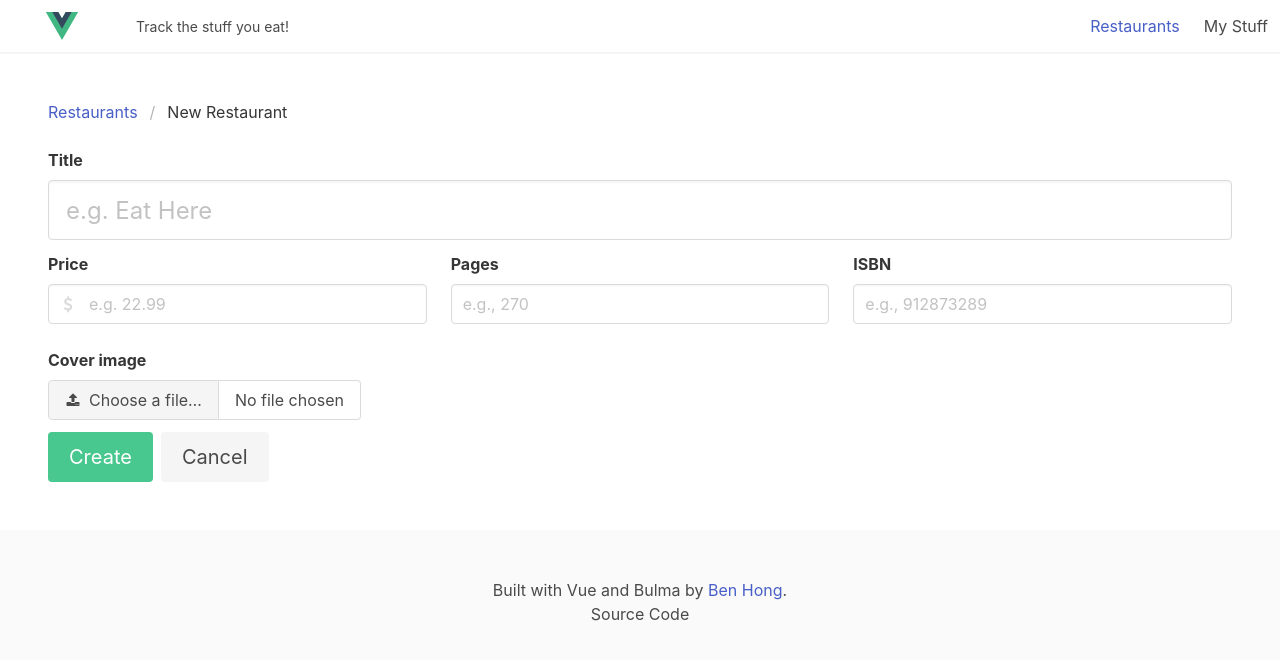
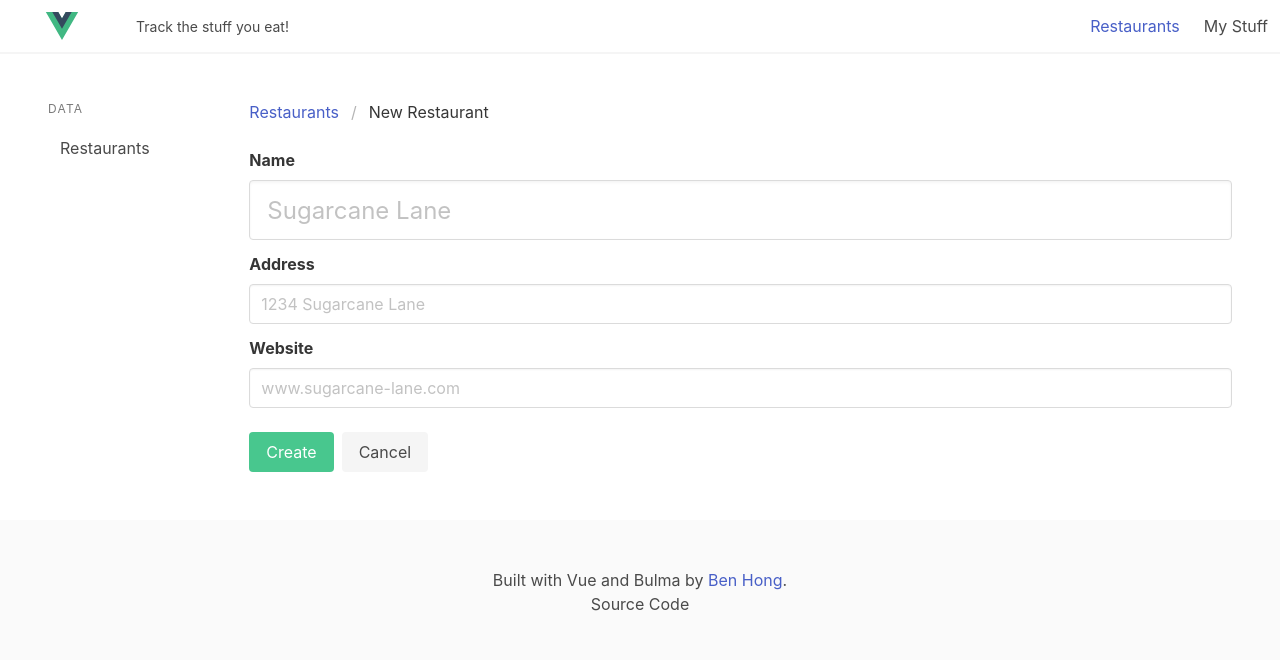
Before and after one commit to bencodezen/toEat, a Vue app: page /restaurants/new in a window 1280 px wide. Shown: the top 660 px of the page. Built offline with nearby package versions, Linux system fonts and the light colour scheme.

Commit message:
feature: add ability to create new restaurants

```diff
--- a/src/App.vue
+++ b/src/App.vue
@@ -1,17 +1,13 @@
 <script setup lang="ts">
-import { RouterLink, RouterView } from 'vue-router'
+import { RouterView } from 'vue-router'
 import TheNavbar from './components/TheNavbar.vue'
+import TheFooter from './components/TheFooter.vue'
 </script>
 
 <template>
   <TheNavbar />
   <RouterView />
-
-  <footer class="footer">
-    <div class="content has-text-centered">
-      <p>Built with Vue and Bulma by <a href="https://www.bencodezen.io">Ben Hong</a>. <br />Source Code</p>
-    </div>
-  </footer>
+  <TheFooter />
 </template>
 
 <style></style>
--- /dev/null
+++ b/src/components/SideMenu.vue
@@ -0,0 +1,14 @@
+<script setup lang="ts"></script>
+
+<template>
+  <div class="column is-4-tablet is-3-desktop is-2-widescreen">
+    <nav class="menu">
+      <p class="menu-label">Data</p>
+      <ul class="menu-list">
+        <li><router-link to="/restaurants">Restaurants</router-link></li>
+      </ul>
+    </nav>
+  </div>
+</template>
+
+<style></style>
--- /dev/null
+++ b/src/components/TheFooter.vue
@@ -0,0 +1,11 @@
+<script setup lang="ts"></script>
+
+<template>
+  <footer class="footer">
+    <div class="content has-text-centered">
+      <p>Built with Vue and Bulma by <a href="https://www.bencodezen.io">Ben Hong</a>. <br />Source Code</p>
+    </div>
+  </footer>
+</template>
+
+<style></style>
--- a/src/stores/RestaurantStore.ts
+++ b/src/stores/RestaurantStore.ts
@@ -37,11 +37,11 @@ export const useRestaurantStore = defineStore({
     },]
   }),
   getters: {
-    numberOfRestaurants: (state): number => state.restaurantList.length
+    numberOfRestaurants: (state): number => state.list.length
   },
   actions: {
     addRestaurant(newRestaurant: Restaurant): void {
-      this.restaurantList.push(newRestaurant);
+      this.list.push(newRestaurant);
     }
   }
 })
--- a/src/views/NewRestaurantPage.vue
+++ b/src/views/NewRestaurantPage.vue
@@ -1,69 +1,69 @@
-<script setup lang="ts"></script>
+<script setup lang="ts">
+import { ref } from 'vue'
+import type { Restaurant } from '@/types'
+import SideMenu from '../components/SideMenu.vue'
+import { useRestaurantStore } from '@/stores/RestaurantStore'
+
+const restaurantStore = useRestaurantStore()
+
+const newRestaurant = ref<Restaurant>({
+  name: '',
+  address: '',
+  website: '',
+  status: {
+    level: 'Want to Try',
+    priority: 0,
+  },
+})
+</script>
 
 <template>
   <main class="section">
+    <div class="columns">
+      <SideMenu />
+      <div class="column">
         <nav class="breadcrumb">
           <ul>
-        <li><a href="#">Restaurants</a></li>
+            <li><router-link to="/restaurants">Restaurants</router-link></li>
             <li class="is-active"><a href="#">New Restaurant</a></li>
           </ul>
         </nav>
-    <form>
+        <form @submit.prevent>
           <div class="field">
             <div class="field">
-          <label for="title" class="label">Title</label>
+              <label for="name" class="label">Name</label>
               <div class="control">
-            <input type="text" class="input is-large" placeholder="e.g. Eat Here" required />
-          </div>
-        </div>
-        <div class="columns is-desktop">
-          <div class="column">
-            <label for="price" class="label">Price</label>
-            <div class="control has-icons-left">
-              <input type="number" class="input" placeholder="e.g. 22.99" required />
-              <span class="icon is-small is-left">
-                <i class="fa fa-dollar"></i>
-              </span>
-            </div>
-          </div>
-          <div class="column">
-            <label for="pages" class="label">Pages</label>
-            <div class="control">
-              <input type="number" class="input" placeholder="e.g., 270" />
-            </div>
-          </div>
-          <div class="column">
-            <label for="" class="label">ISBN</label>
-            <div class="control">
-              <input type="text" class="input" placeholder="e.g., 912873289" required />
-            </div>
+                <input
+                  type="text"
+                  class="input is-large"
+                  placeholder="Sugarcane Lane"
+                  required
+                  v-model="newRestaurant.name"
+                />
               </div>
             </div>
             <div class="field">
-          <label class="label">Cover image</label>
+              <label for="address" class="label">Address</label>
               <div class="control">
-            <div class="file has-name">
-              <label class="file-label">
-                <input type="file" class="file-input" />
-                <span class="file-cta">
-                  <span class="file-icon">
-                    <i class="fa fa-upload"></i>
-                  </span>
-                  <span class="file-label"> Choose a file… </span>
-                </span>
-                <span class="file-name"> No file chosen </span>
-              </label>
+                <input type="text" class="input" placeholder="1234 Sugarcane Lane" v-model="newRestaurant.address" />
               </div>
+            </div>
+            <div class="field mb-5">
+              <label for="website" class="label">Website</label>
+              <div class="control">
+                <input type="text" class="input" placeholder="www.sugarcane-lane.com" v-model="newRestaurant.website" />
               </div>
             </div>
             <div class="field">
               <div class="buttons">
-            <button class="button is-medium is-success">Create</button>
-            <button class="button is-medium is-light">Cancel</button>
+                <button class="button is-success" @click="restaurantStore.addRestaurant(newRestaurant)">Create</button>
+                <button class="button is-light">Cancel</button>
               </div>
             </div>
           </div>
         </form>
+      </div>
+    </div>
   </main>
 </template>
 
--- a/src/views/RestaurantsPage.vue
+++ b/src/views/RestaurantsPage.vue
@@ -1,6 +1,7 @@
 <script setup lang="ts">
 import RestaurantCard from '@/components/RestaurantCard.vue'
 import { useRestaurantStore } from '@/stores/RestaurantStore'
+import SideMenu from '../components/SideMenu.vue'
 
 const restaurantStore = useRestaurantStore()
 </script>
@@ -9,15 +10,7 @@ const restaurantStore = useRestaurantStore()
   <main class="section">
     <div class="columns">
       <!-- Side Menu -->
-      <div class="column is-4-tablet is-3-desktop is-2-widescreen">
-        <nav class="menu">
-          <p class="menu-label">Menu</p>
-          <ul class="menu-list">
-            <li><a href="#">Restaurants</a></li>
-            <li><a href="#">Dishes</a></li>
-          </ul>
-        </nav>
-      </div>
+      <SideMenu />
       <div class="column">
         <h1 class="title">Restaurants</h1>
         <!-- CTA Bar -->
@@ -28,7 +21,7 @@ const restaurantStore = useRestaurantStore()
             </div>
 
             <p class="level-item">
-              <a href="#" class="button is-success">New</a>
+              <router-link to="/restaurants/new" class="button is-success">New</router-link>
             </p>
 
             <div class="level-item is-hidden-tablet-only">
```
Lines whose indentation alone changed are shown as unchanged.
